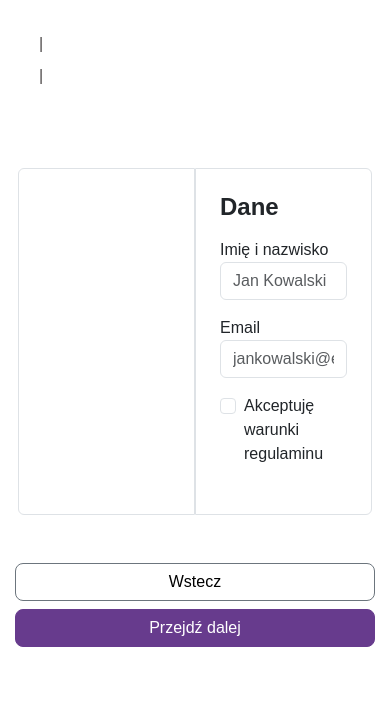
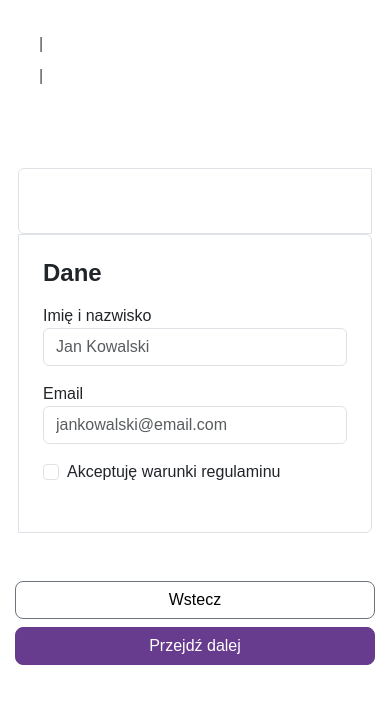
Before and after one commit to Rinkazuuka/Movie-Ticket-Sales-System, a Flask app: template templates/personal.html in a window 390 px wide. Shown: the part 90-794 px from the top of the page. Run offline with Flask 3, Linux system fonts and the light colour scheme; the template is opened without the code that fills it, so the values that code supplies are empty; some libraries are stand-ins or nearby versions.

Commit message:
Update personal.html

```diff
--- a/templates/personal.html
+++ b/templates/personal.html
@@ -5,13 +5,13 @@
 {% block content %}
 <div class="container">
     <div class="row">
-        <div class="col border p-4 rounded-start">
+        <div class="col-12 col-md-6 border p-4 rounded-start">
             <div id="ticketsSummary" class="text-center mt-3">
                 <!-- JAVASCRIPT -->
             </div>
         </div>
 
-        <div class="col border p-4 rounded-end">
+        <div class="col-12 col-md-6 border p-4 rounded-end">
             <div class="step" id="step3">
                 <h2 class="h2 fw-bold">Dane</h2>
                 <div id="personalData" class="text-center mt-3">
@@ -45,5 +45,4 @@
     </div>
 </div>
 
-
 {% endblock %}
```
